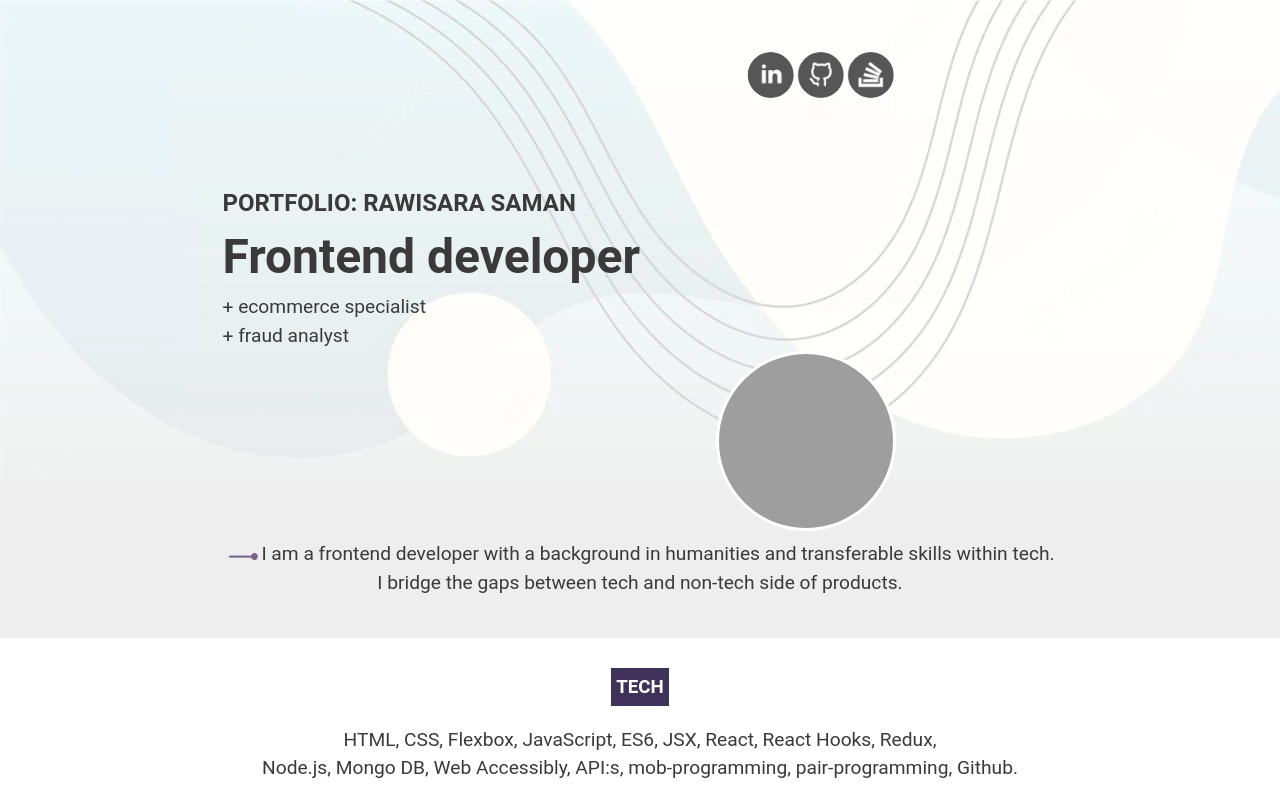
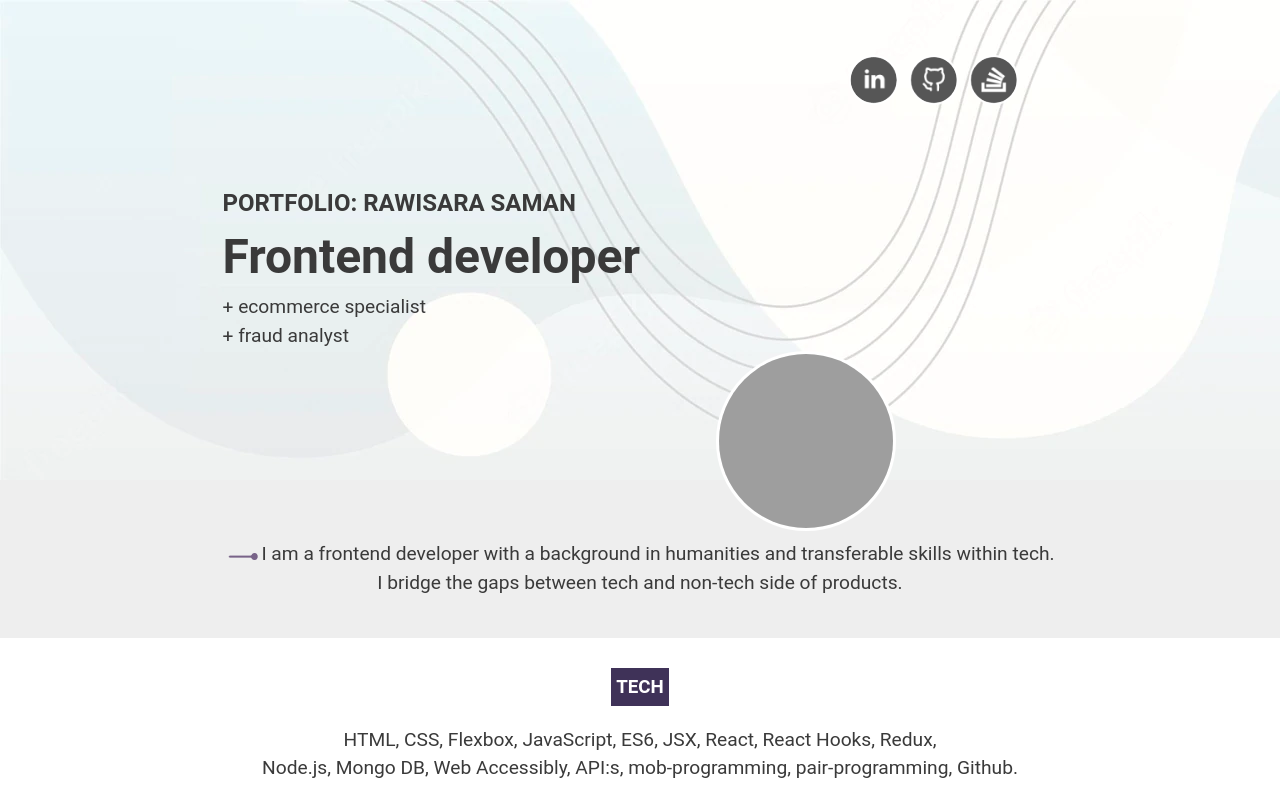
Before and after one commit to rawisou/react-portfolio, a React (Create React App) app: page / in a window 1280 px wide. Shown: the top 800 px of the page. Built offline with nearby package versions, Linux system fonts and the light colour scheme; grey boxes are pictures that could not be loaded.

Commit message:
modified StackOverflow link

```diff
--- a/src/components/ForMore.js
+++ b/src/components/ForMore.js
@@ -22,7 +22,7 @@ const ForMore = () => {
         </div>
 
         <div>
-          <a href="https://stackoverflow.com/c/technigo/users/330">
+          <a href="https://stackoverflow.com/users/17854498/rawisara-saman">
             <img src="./images/stackoverflow.png" alt="StackOverflow" />
             <p>STACK</p>
             <p>OVERFLOW</p>
--- a/src/components/Header.js
+++ b/src/components/Header.js
@@ -11,7 +11,7 @@ const Header = () => {
         <a href="https://github.com/rawisou">
           <img src="./images/github-header.svg" alt="Github icon" />
         </a>
-        <a href="https://stackoverflow.com/c/technigo/users/330">
+        <a href="https://stackoverflow.com/users/17854498/rawisara-saman">
           <img src="./images/stackoverflow-header.svg" alt="StackOverflow icon" />
         </a>
       </div>
--- a/src/components/styles/Header.css
+++ b/src/components/styles/Header.css
@@ -52,7 +52,11 @@ h2 {
     }
 
     .header__linked-icons {
-        margin: 50px 30vw 5px auto;
+        margin: 50px 20vw 5px auto;
+    }
+
+    .header__linked-icons img {
+        margin: 5px;
     }
 
     .header__text {
```
